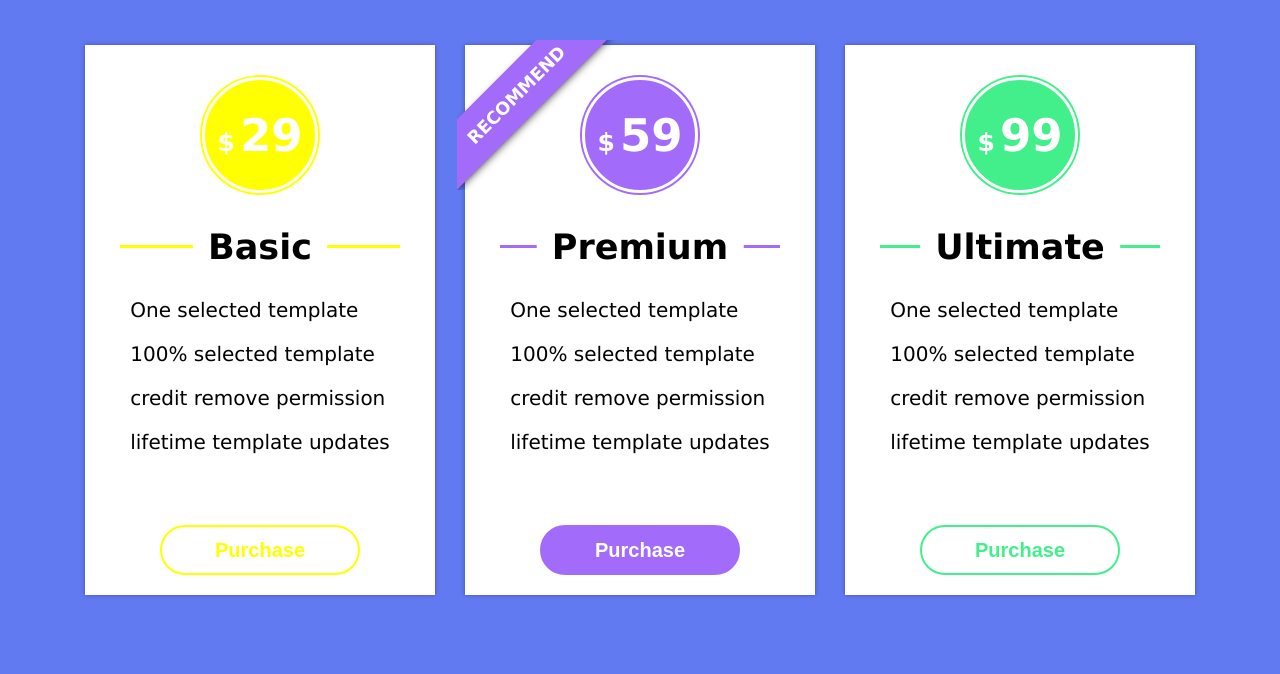
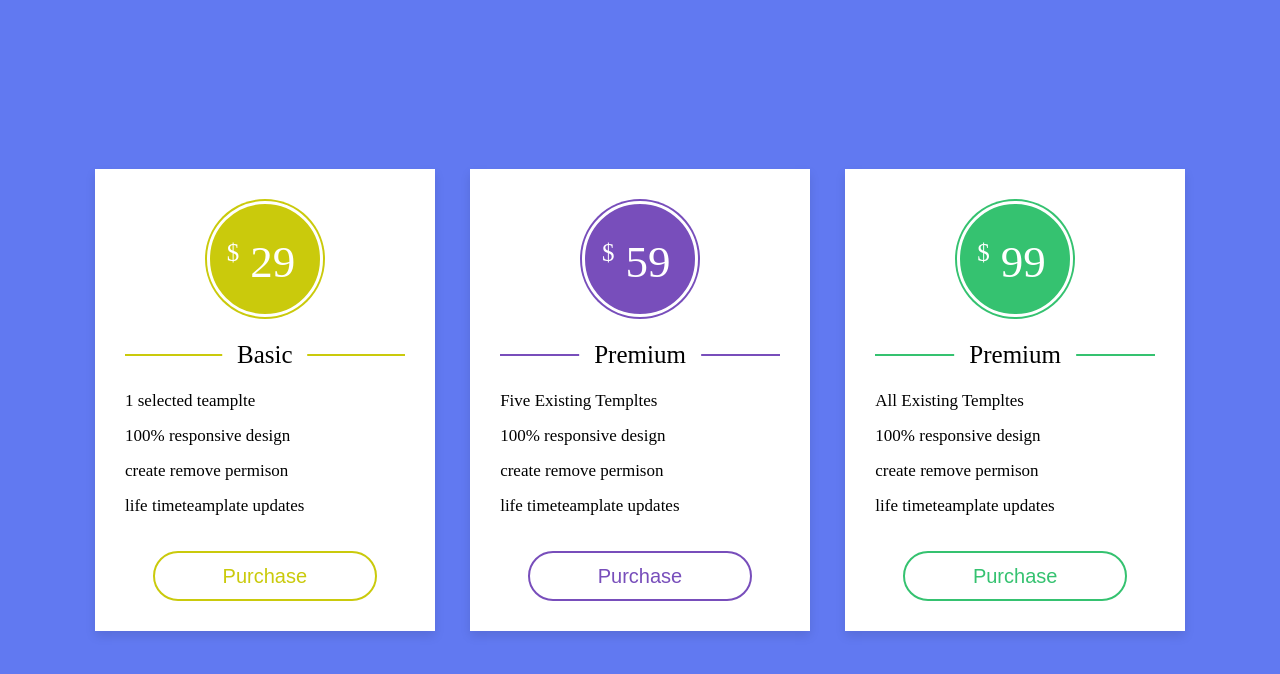
Before and after one commit to Aravind-Kandeepan/responsive-pricing-card, a plain HTML site: page index.html in a window 1280 px wide. Drawn offline with Linux system fonts and the light colour scheme.

Commit message:
added new html nd css file

```diff
--- /dev/null
+++ b/assets/css/style-old.css
@@ -0,0 +1,198 @@
+*,
+::before,
+::after {
+  padding: 0;
+  margin: 0;
+  box-sizing: border-box;
+}
+body {
+  display: flex;
+  width: 100%;
+  height: 100%;
+  background-color: #6179f1;
+  justify-content: center;
+  align-items: center;
+  padding: 20px;
+  font-family: "Lucida Sans", "Lucida Sans Regular", "Lucida Grande",
+    "Lucida Sans Unicode", Geneva, Verdana, sans-serif;
+}
+.wrapper {
+  display: flex;
+  max-width: 1400px;
+  width: 100%;
+  height: 600px;
+  margin: auto;
+  justify-content: center;
+  align-items: center;
+  gap: 30px;
+}
+.card {
+  display: flex;
+  height: 550px;
+  width: 350px;
+  background-color: white;
+  flex-direction: column;
+  justify-content: start;
+  align-items: center;
+  gap: 50px;
+  box-shadow: 0 0 4px rgba(0, 0, 0, 0.3);
+  position: relative;
+}
+
+.ribbon {
+  width: 190px;
+  height: 150px;
+  overflow: hidden;
+  position: absolute;
+  display: flex;
+  align-items: center;
+  top: -5px;
+  left: -8px;
+  /* background-color: aqua; */
+}
+
+.ribbon span {
+  position: absolute;
+  top: 30px;
+  left: -53px;
+  display: block;
+  width: 225px;
+  padding: 15px 0;
+  background-color: #a26bfa;
+  color: white;
+  text-align: center;
+  transform: rotate(-45deg);
+  box-shadow: 0 3px 10px -4px rgba(0, 0, 0, 1);
+  font-size: 1.1rem;
+  font-weight: bolder;
+}
+
+.price-box {
+  display: flex;
+  justify-content: center;
+  padding-top: 30px;
+}
+.price-area {
+  height: 120px;
+  width: 120px;
+  background: yellow;
+  border-radius: 50%;
+  padding: 2px;
+}
+.inner-area {
+  height: 100%;
+  width: 100%;
+  background: yellow;
+  border-radius: 50%;
+  border: solid 3px white;
+  text-align: center;
+  align-content: center;
+  color: white;
+}
+.inner-area .text {
+  font-size: 25px;
+  font-weight: bold;
+  transform: translateY(2.1rem);
+}
+.price {
+  font-size: 45px;
+  font-weight: bold;
+}
+.package-name {
+  width: 80%;
+  height: 3px;
+  background: yellow;
+  position: relative;
+}
+.package-name::before {
+  position: absolute;
+  content: "basic";
+  left: 50%;
+  top: 50%;
+  font-size: 35px;
+  font-weight: bold;
+  background: white;
+  padding: 15px;
+  transform: translate(-50%, -50%);
+}
+.features {
+  display: flex;
+  flex-direction: column;
+  gap: 20px;
+  font-size: 20px;
+  flex-shrink: 1;
+}
+button {
+  position: absolute;
+  bottom: 0;
+  margin-bottom: 20px;
+  background-color: white;
+  border-radius: 25px;
+  width: 200px;
+  height: 50px;
+  outline: none;
+  font-size: 20px;
+  font-weight: bold;
+  transition: all 0.3s ease;
+}
+button:hover {
+  border-radius: 5px;
+}
+.basic .price-area,
+.basic .inner-area {
+  background-color: yellow;
+}
+.basic button {
+  background: white;
+  color: yellow;
+  border: 2px solid yellow;
+}
+
+.basic button:hover {
+  background-color: yellow;
+  color: white;
+  cursor: pointer;
+}
+
+.premium .price-area,
+.premium .inner-area,
+.premium button {
+  background: #a26bfa;
+}
+.premium button {
+  color: white;
+  border: 2px solid#a26bfa;
+}
+.ultimate .price-area,
+.ultimate .inner-area {
+  background-color: #43ef8b;
+}
+.ultimate button {
+  background: white;
+  color: #43ef8b;
+  border: 2px solid #43ef8b;
+}
+
+.ultimate button:hover {
+  background-color: #43ef8b;
+  color: white;
+  cursor: pointer;
+}
+.basic .package-name {
+  background: yellow;
+}
+.premium .package-name {
+  background: #a26bfa;
+}
+.ultimate .package-name {
+  background: #43ef8b;
+}
+.basic .package-name::before {
+  content: "Basic";
+}
+.premium .package-name::before {
+  content: "Premium";
+}
+.ultimate .package-name::before {
+  content: "Ultimate";
+}
--- a/assets/css/style.css
+++ b/assets/css/style.css
@@ -1,198 +1,221 @@
 *,
 ::before,
 ::after {
+  margin: 0;
   padding: 0;
-  margin: 0;
   box-sizing: border-box;
 }
+
+:root {
+  --card-basic-clr: rgb(202, 202, 12);
+  --card-premium-clr: #784ebb;
+  --card-ultimate-clr: #35c270;
+}
+
 body {
   display: flex;
+  align-items: center;
+  justify-content: center;
+  min-height: 100vh;
+  padding: 20px;
+  background-color: #6179f1;
+}
+
+.wrapper {
+  max-width: 1090px;
   width: 100%;
+  margin: auto;
+  display: flex;
+  flex-wrap: wrap;
+  justify-content: space-between;
+}
+
+.wrapper .table {
+  background-color: #ffff;
+  width: calc(33% - 20px);
+  padding: 30px 30px;
+  position: relative;
+  box-shadow: 0 5px 10px rgba(0, 0, 0, 0.1);
+}
+
+.table .prize-section {
+  display: flex;
+  justify-content: center;
+}
+
+.table .prize-area {
+  height: 120px;
+  width: 120px;
+  border-radius: 50%;
+  padding: 2px;
+}
+
+.prize-area .inner-area {
   height: 100%;
-  background-color: #6179f1;
-  justify-content: center;
-  align-items: center;
-  padding: 20px;
-  font-family: "Lucida Sans", "Lucida Sans Regular", "Lucida Grande",
-    "Lucida Sans Unicode", Geneva, Verdana, sans-serif;
-}
-.wrapper {
-  display: flex;
-  max-width: 1400px;
   width: 100%;
-  height: 600px;
-  margin: auto;
-  justify-content: center;
-  align-items: center;
-  gap: 30px;
-}
-.card {
-  display: flex;
-  height: 550px;
-  width: 350px;
-  background-color: white;
-  flex-direction: column;
-  justify-content: start;
-  align-items: center;
-  gap: 50px;
-  box-shadow: 0 0 4px rgba(0, 0, 0, 0.3);
+  border-radius: 50%;
+  border: 3px solid #ffff;
+  line-height: 117px;
+  text-align: center;
+  color: #ffff;
   position: relative;
 }
 
-.ribbon {
-  width: 190px;
-  height: 150px;
-  overflow: hidden;
+.prize-area .inner-area .text {
+  font-size: 25px;
+  font-weight: 400;
   position: absolute;
-  display: flex;
-  align-items: center;
-  top: -5px;
-  left: -8px;
-  /* background-color: aqua; */
+  top: -10px;
+  left: 17px;
 }
 
-.ribbon span {
-  position: absolute;
-  top: 30px;
-  left: -53px;
-  display: block;
-  width: 225px;
-  padding: 15px 0;
-  background-color: #a26bfa;
-  color: white;
-  text-align: center;
-  transform: rotate(-45deg);
-  box-shadow: 0 3px 10px -4px rgba(0, 0, 0, 1);
-  font-size: 1.1rem;
-  font-weight: bolder;
+.prize-area .inner-area .prize {
+  font-size: 45px;
+  font-weight: 500;
+  margin-left: 16px;
 }
 
-.price-box {
-  display: flex;
-  justify-content: center;
-  padding-top: 30px;
-}
-.price-area {
-  height: 120px;
-  width: 120px;
-  background: yellow;
-  border-radius: 50%;
-  padding: 2px;
-}
-.inner-area {
-  height: 100%;
+.table .package-name {
   width: 100%;
-  background: yellow;
-  border-radius: 50%;
-  border: solid 3px white;
-  text-align: center;
-  align-content: center;
-  color: white;
-}
-.inner-area .text {
-  font-size: 25px;
-  font-weight: bold;
-  transform: translateY(2.1rem);
-}
-.price {
-  font-size: 45px;
-  font-weight: bold;
-}
-.package-name {
-  width: 80%;
-  height: 3px;
-  background: yellow;
+  height: 2px;
+  margin: 35px 0;
   position: relative;
 }
-.package-name::before {
+
+.table .package-name::before {
+  content: " ";
   position: absolute;
-  content: "basic";
+  top: 50%;
   left: 50%;
-  top: 50%;
-  font-size: 35px;
-  font-weight: bold;
-  background: white;
-  padding: 15px;
+  font-size: 25px;
+  font-weight: 500;
+  background-color: #ffff;
+  padding: 0 15px;
   transform: translate(-50%, -50%);
 }
-.features {
+
+.table .features li {
+  margin-bottom: 15px;
+  list-style: none;
   display: flex;
-  flex-direction: column;
-  gap: 20px;
+  justify-content: space-between;
+}
+
+.features li .list-name {
+  font-size: 17px;
+  font-weight: 400;
+}
+
+.features li .icon {
+  font-size: 15px;
+}
+
+.features li .icon .check {
+  color: rgb(13, 214, 57);
+}
+
+.features li .icon .cross {
+  color: red;
+}
+
+.table .button {
+  width: 100%;
+  display: flex;
+  margin-top: 35px;
+  justify-content: center;
+}
+
+.table .button button {
+  width: 80%;
+  height: 50px;
+  color: #ffff;
   font-size: 20px;
-  flex-shrink: 1;
-}
-button {
-  position: absolute;
-  bottom: 0;
-  margin-bottom: 20px;
-  background-color: white;
+  font-weight: 500;
+  border: none;
+  outline: none;
   border-radius: 25px;
-  width: 200px;
-  height: 50px;
-  outline: none;
-  font-size: 20px;
-  font-weight: bold;
+  cursor: pointer;
   transition: all 0.3s ease;
 }
-button:hover {
+
+.table button:hover {
   border-radius: 5px;
 }
-.basic .price-area,
+
+/* Basic card */
+
+.basic .prize-area,
 .basic .inner-area {
-  background-color: yellow;
-}
-.basic button {
-  background: white;
-  color: yellow;
-  border: 2px solid yellow;
+  background-color: var(--card-basic-clr);
 }
 
-.basic button:hover {
-  background-color: yellow;
-  color: white;
-  cursor: pointer;
+.basic .button button {
+  border: 2px solid var(--card-basic-clr);
+  background-color: #ffff;
+  color: var(--card-basic-clr);
 }
 
-.premium .price-area,
-.premium .inner-area,
-.premium button {
-  background: #a26bfa;
-}
-.premium button {
-  color: white;
-  border: 2px solid#a26bfa;
-}
-.ultimate .price-area,
-.ultimate .inner-area {
-  background-color: #43ef8b;
-}
-.ultimate button {
-  background: white;
-  color: #43ef8b;
-  border: 2px solid #43ef8b;
+.basic .package-name {
+  background-color: var(--card-basic-clr);
 }
 
-.ultimate button:hover {
-  background-color: #43ef8b;
-  color: white;
-  cursor: pointer;
-}
-.basic .package-name {
-  background: yellow;
-}
-.premium .package-name {
-  background: #a26bfa;
-}
-.ultimate .package-name {
-  background: #43ef8b;
-}
 .basic .package-name::before {
   content: "Basic";
 }
+
+.basic .button button:hover {
+  background-color: var(--card-basic-clr);
+  color: #ffff;
+}
+
+/* premium */
+
+.premium .prize-area,
+.premium .inner-area {
+  background-color: var(--card-premium-clr);
+}
+
+.premium .button button {
+  border: 2px solid var(--card-premium-clr);
+  background-color: #ffff;
+  color: var(--card-premium-clr);
+}
+
+.premium .package-name {
+  background-color: var(--card-premium-clr);
+}
+
 .premium .package-name::before {
   content: "Premium";
 }
+
+.premium .button button:hover {
+  background-color: var(--card-premium-clr);
+  color: #ffff;
+}
+
+/* ultimate */
+
+.ultimate .prize-area,
+.ultimate .inner-area {
+  background-color: var(--card-ultimate-clr);
+}
+
+.ultimate .button button {
+  border: 2px solid var(--card-ultimate-clr);
+  background-color: #ffff;
+  color: var(--card-ultimate-clr);
+}
+
+.ultimate .package-name {
+  background-color: var(--card-ultimate-clr);
+}
+
 .ultimate .package-name::before {
-  content: "Ultimate";
+  content: "Premium";
 }
+
+.ultimate .button button:hover {
+  background-color: var(--card-ultimate-clr);
+  color: #ffff;
+}
--- a/index.html
+++ b/index.html
@@ -8,60 +8,67 @@
   </head>
   <body>
     <div class="wrapper">
-      <div class="card basic">
-        <div class="price-box">
-          <div class="price-area">
+      <!-- Card basic -->
+
+      <div class="table basic">
+        <div class="prize-section">
+          <div class="prize-area">
             <div class="inner-area">
               <span class="text">$</span>
-              <span class="price">29</span>
+              <span class="prize">29</span>
             </div>
           </div>
         </div>
         <div class="package-name"></div>
-        <div class="features">
-          <p>One selected template</p>
-          <p>100% selected template</p>
-          <p>credit remove permission</p>
-          <p>lifetime template updates</p>
-        </div>
-        <button>Purchase</button>
+        <ul class="features">
+          <li><span class="list-name"> 1 selected teamplte </span></li>
+          <li><span class="list-name"> 100% responsive design </span></li>
+          <li><span class="list-name"> create remove permison </span></li>
+          <li><span class="list-name"> life timeteamplate updates </span></li>
+        </ul>
+        <div class="button"><button>Purchase</button></div>
       </div>
-      <div class="card premium">
-        <div class="ribbon"><span>RECOMMEND</span></div>
-        <div class="price-box">
-          <div class="price-area">
+
+      <!-- Premium -->
+
+      <div class="table premium">
+        <div class="prize-section">
+          <div class="prize-area">
             <div class="inner-area">
               <span class="text">$</span>
-              <span class="price">59</span>
+              <span class="prize">59</span>
             </div>
           </div>
         </div>
         <div class="package-name"></div>
-        <div class="features">
-          <p>One selected template</p>
-          <p>100% selected template</p>
-          <p>credit remove permission</p>
-          <p>lifetime template updates</p>
-        </div>
-        <button>Purchase</button>
+        <ul class="features">
+          <li><span class="list-name"> Five Existing Templtes </span></li>
+          <li><span class="list-name"> 100% responsive design </span></li>
+          <li><span class="list-name"> create remove permison </span></li>
+          <li><span class="list-name"> life timeteamplate updates </span></li>
+        </ul>
+        <div class="button"><button>Purchase</button></div>
       </div>
-      <div class="card ultimate">
-        <div class="price-box">
-          <div class="price-area">
+
+      <!-- ultimate -->
+
+      <div class="table ultimate">
+        <div class="prize-section">
+          <div class="prize-area">
             <div class="inner-area">
               <span class="text">$</span>
-              <span class="price">99</span>
+              <span class="prize">99</span>
             </div>
           </div>
         </div>
         <div class="package-name"></div>
-        <div class="features">
-          <p>One selected template</p>
-          <p>100% selected template</p>
-          <p>credit remove permission</p>
-          <p>lifetime template updates</p>
-        </div>
-        <button>Purchase</button>
+        <ul class="features">
+          <li><span class="list-name"> All Existing Templtes </span></li>
+          <li><span class="list-name"> 100% responsive design </span></li>
+          <li><span class="list-name"> create remove permison </span></li>
+          <li><span class="list-name"> life timeteamplate updates </span></li>
+        </ul>
+        <div class="button"><button>Purchase</button></div>
       </div>
     </div>
   </body>
```
Also changed, not shown: index-old.html (added, +68 -0 lines).
